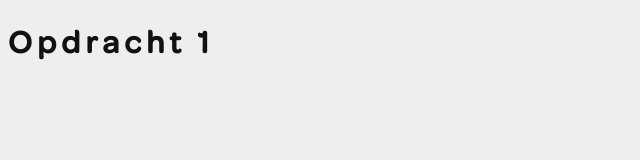
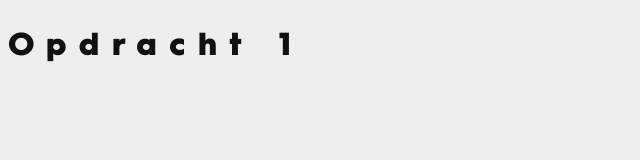
Before and after one commit to thijsbordewijk/Frontend-vd, a plain HTML site: page opdracht1/index.html in a window 1280 px wide. Shown: the whole page, without its empty margins (0-640 px from the left). Drawn offline with Linux system fonts and the light colour scheme.

Commit message:
+ fontfamily

```diff
--- a/opdracht1/styles/style.css
+++ b/opdracht1/styles/style.css
@@ -3,6 +3,7 @@
 /*********/
 /* FONTS */
 /*********/
+
 @font-face {
 	font-family: 'eenfont';
 	src: url('../fonts/eenfont.woff2') format('woff2'),
@@ -12,8 +13,22 @@
 
 }
 
+@font-face {
+	font-family: 'Hurme';
+	src: url('../fonts/hurmeblack.woff2') format('woff2'),
+			 url('../fonts/hurmeblack.woff') format('woff');
+	font-weight: bolder;
+	font-style: normal;
 
+}
 
+@font-face {
+	font-family: 'MM Zaftig';
+	src: url('../fonts/mmzaftig.woff2') format('woff2'),
+			 url('../fonts/mmzaftig.woff') format('woff');
+	font-weight: bold;
+	font-style: normal;
+}
 
 
 /**************/
@@ -48,7 +63,7 @@ button, summary {
 /* JOUW STYLING */
 /****************/
 body {
-  font-family:eenfont, sans-serif;
+  font-family: Hurme, sans-serif;
   color:var(--color-text);
   background-color:var(--color-background);
 }
```
Also changed, not shown: opdracht1/fonts/hurmeblack.woff (renamed from opdracht1/fonts/hurmegeometricsans1_black-webfont.woff), opdracht1/fonts/hurmeblack.woff2 (renamed from opdracht1/fonts/hurmegeometricsans1_black-webfont.woff2), opdracht1/fonts/mmzaftig.woff (renamed from opdracht1/fonts/mmzaftig-regular-webfont.woff), opdracht1/fonts/mmzaftig.woff2 (renamed from opdracht1/fonts/mmzaftig-regular-webfont.woff2).
